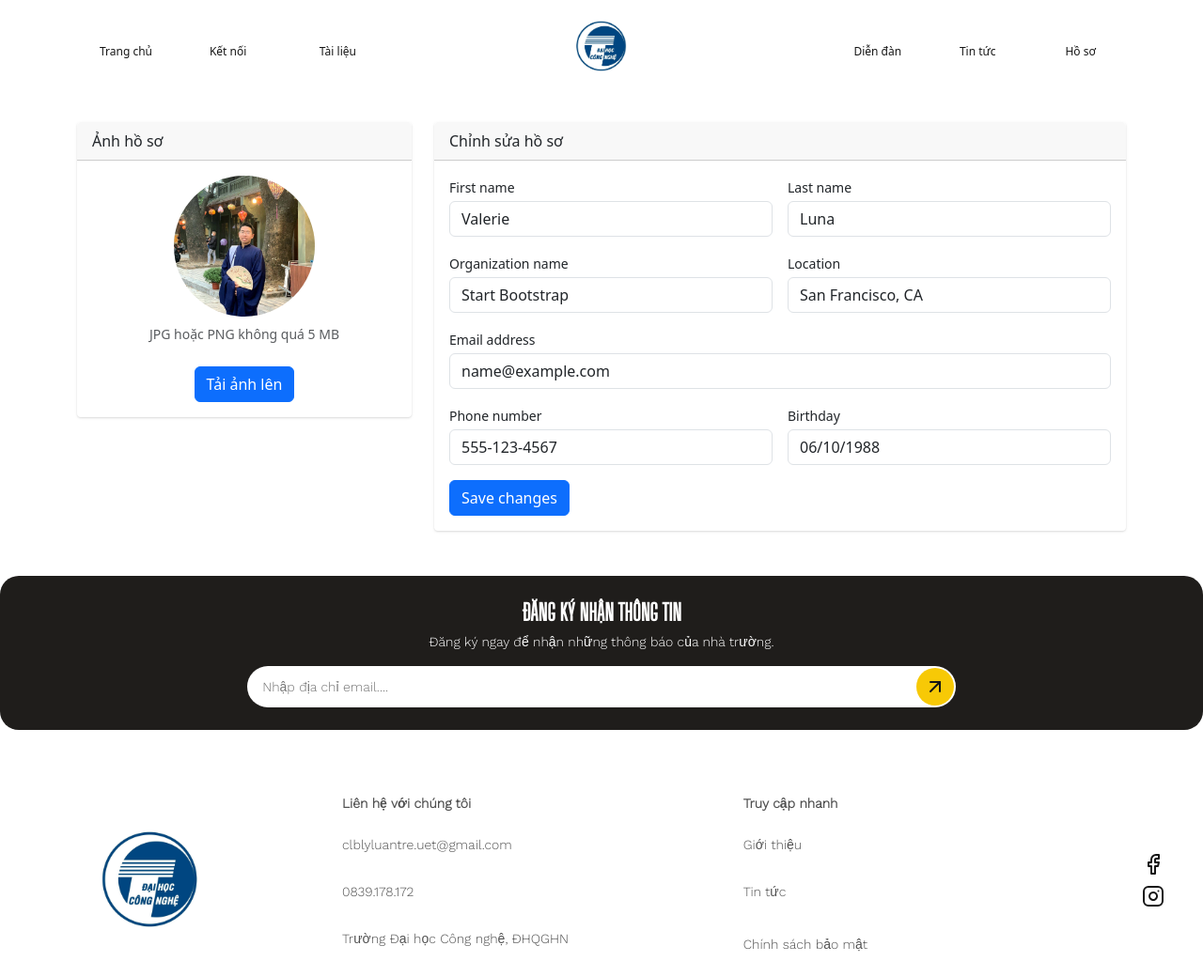
After one commit to ThanhTung0101/INT4050, a Django app: page /chinh-sua-ho-so/ in a window 1280 px wide. The commit adds this page. Shown: the whole page at 94% size. Run offline with Django 4.2, Linux system fonts and the light colour scheme; parts of the project's set-up code (start-up, migrations or seed data) failed here and were passed over; some libraries are stand-ins or nearby versions.

Commit message:
update profile and add navigation

```diff
--- a/templates/components/navbar.html
+++ b/templates/components/navbar.html
@@ -33,12 +33,12 @@
                 </div>
                 <div class="col-4">
                     <button class="menu-button {% if page_name == 'couple_friends' %}selected-button{% endif %}">
-                        <a href="{% url 'couple_friends' %}">Đôi bạn</a>
+                        <a href="{% url 'couple_friends' %}">Kết nối</a>
                     </button>
                 </div>
                 <div class="col-4">
                     <button class="menu-button {% if page_name == 'documents' %}selected-button{% endif %}">
-                        <a href="{% url 'documents' %}">Cùng tiến</a>
+                        <a href="{% url 'documents' %}">Tài liệu</a>
                     </button>
                 </div>
             </div>
@@ -142,7 +142,7 @@
                 <a href="{% url 'couple_friends' %}" class="d-flex align-items-center">
                     <button class="btn d-flex align-items-center">
                         <img src="{% static 'icons/coupleFriendsIcon.svg' %}" alt="home-icon">
-                        <span class="ms-3 sidebar-list">Đôi bạn</span>
+                        <span class="ms-3 sidebar-list">Kết nối</span>
                     </button>
                 </a>
             </li>
@@ -150,7 +150,7 @@
                 <a href="{% url 'documents' %}" class="d-flex align-items-center">
                     <button class="btn d-flex align-items-center">
                         <img src="{% static 'icons/documentIcon.svg' %}" alt="home-icon">
-                        <span class="ms-3 sidebar-list">Cùng tiến</span>
+                        <span class="ms-3 sidebar-list">Tài liệu</span>
                     </button>
                 </a>
             </li>
--- a/templates/pages/profile.html
+++ b/templates/pages/profile.html
@@ -98,7 +98,9 @@
                         <hr>
                         <div class="row">
                             <div class="col-sm-12">
-                            <button class="btn btn-outline-primary">Sửa thông tin</button>
+                                <a href="{% url 'update_profile' %}">
+                                <button class="btn btn-outline-primary">Sửa thông tin</button>
+                                </a>
                             </div>
                         </div>
                     </div>
--- /dev/null
+++ b/templates/pages/update_profile.html
@@ -0,0 +1,72 @@
+{% extends 'layouts/base.html' %}
+{% load static %}
+
+{% block content %}
+<div class="container py-4">
+    <div class="row">
+        <div class="col-xl-4">
+            <div class="card mb-4 mb-xl-0">
+                <div class="card-header">Ảnh hồ sơ</div>
+                <div class="card-body text-center">
+                    <img class="img-account-profile rounded-circle mb-2" width="150" src="{% static 'img/avt_img.jpg' %}" alt="avt-img">
+                    <div class="small font-italic text-muted mb-4">JPG hoặc PNG không quá 5 MB</div>
+                    <button class="btn btn-primary" type="button">Tải ảnh lên</button>
+                </div>
+            </div>
+        </div>
+        <div class="col-xl-8">
+            <div class="card mb-4">
+                <div class="card-header">Chỉnh sửa hồ sơ</div>
+                <div class="card-body">
+                    <form>
+                        <div class="row gx-3 mb-3">
+                            <div class="col-md-6">
+                                <label class="small mb-1" for="inputFirstName">First name</label>
+                                <input class="form-control" id="inputFirstName" type="text" placeholder="Enter your first name" value="Valerie">
+                            </div>
+                            <!-- Form Group (last name)-->
+                            <div class="col-md-6">
+                                <label class="small mb-1" for="inputLastName">Last name</label>
+                                <input class="form-control" id="inputLastName" type="text" placeholder="Enter your last name" value="Luna">
+                            </div>
+                        </div>
+                        <!-- Form Row        -->
+                        <div class="row gx-3 mb-3">
+                            <!-- Form Group (organization name)-->
+                            <div class="col-md-6">
+                                <label class="small mb-1" for="inputOrgName">Organization name</label>
+                                <input class="form-control" id="inputOrgName" type="text" placeholder="Enter your organization name" value="Start Bootstrap">
+                            </div>
+                            <!-- Form Group (location)-->
+                            <div class="col-md-6">
+                                <label class="small mb-1" for="inputLocation">Location</label>
+                                <input class="form-control" id="inputLocation" type="text" placeholder="Enter your location" value="San Francisco, CA">
+                            </div>
+                        </div>
+                        <!-- Form Group (email address)-->
+                        <div class="mb-3">
+                            <label class="small mb-1" for="inputEmailAddress">Email address</label>
+                            <input class="form-control" id="inputEmailAddress" type="email" placeholder="Enter your email address" value="name@example.com">
+                        </div>
+                        <!-- Form Row-->
+                        <div class="row gx-3 mb-3">
+                            <!-- Form Group (phone number)-->
+                            <div class="col-md-6">
+                                <label class="small mb-1" for="inputPhone">Phone number</label>
+                                <input class="form-control" id="inputPhone" type="tel" placeholder="Enter your phone number" value="555-123-4567">
+                            </div>
+                            <!-- Form Group (birthday)-->
+                            <div class="col-md-6">
+                                <label class="small mb-1" for="inputBirthday">Birthday</label>
+                                <input class="form-control" id="inputBirthday" type="text" name="birthday" placeholder="Enter your birthday" value="06/10/1988">
+                            </div>
+                        </div>
+                        <!-- Save changes button-->
+                        <button class="btn btn-primary" type="button">Save changes</button>
+                    </form>
+                </div>
+            </div>
+        </div>
+    </div>
+</div>
+{% endblock content %}
--- a/urls.py
+++ b/urls.py
@@ -32,6 +32,7 @@ from views import (
     profile_view,
     register_view,
     send_request_view,
+    update_profile_view,
     upload_document_view,
     wellcome_page_view,
 )
@@ -56,6 +57,7 @@ urlpatterns = [
         "chi-tiet-tin-tuc/<int:post_id>/", detail_news_view, name="detail_news"
     ),
     path("ho-so/", profile_view, name="profile"),
+    path("chinh-sua-ho-so/", update_profile_view, name="update_profile"),
     path("cms/", include("cms.urls")),
     path("post/", include("djangocms_blog.urls")),
     path("taggit_autosuggest/", include("taggit_autosuggest.urls")),
--- a/views.py
+++ b/views.py
@@ -260,3 +260,14 @@ def profile_view(request):
             "page_name": "profile",
         },
     )
+
+
+def update_profile_view(request):
+
+    return render(
+        request,
+        "pages/update_profile.html",
+        context={
+            "page_name": "update_profile",
+        },
+    )
```
Also changed, not shown: templates/pages/add_forum.html (+14 -0 lines), templates/pages/detail_document.html (+14 -0 lines), templates/pages/send_request.html (+14 -0 lines), templates/pages/upload_document.html (+14 -0 lines).
